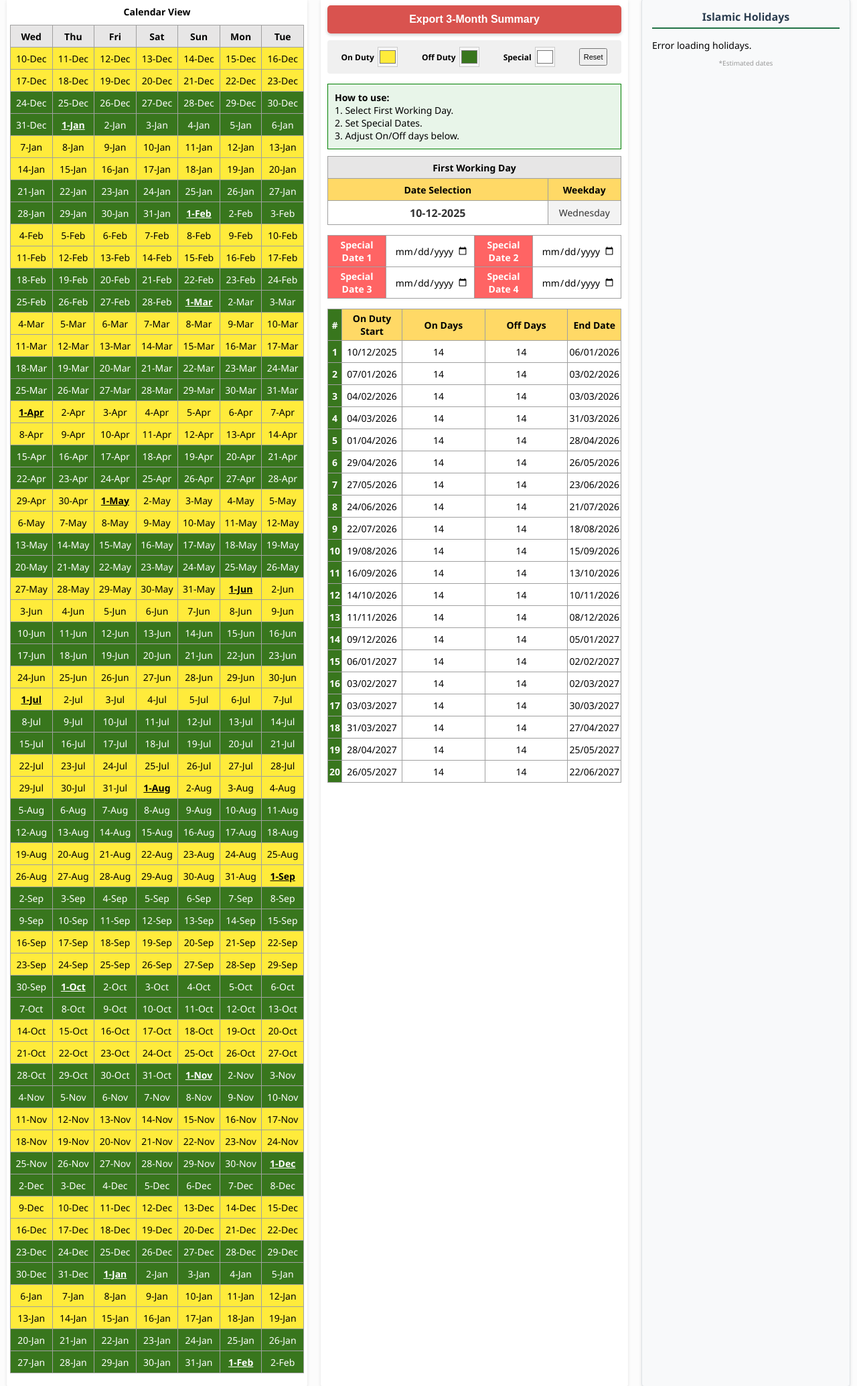
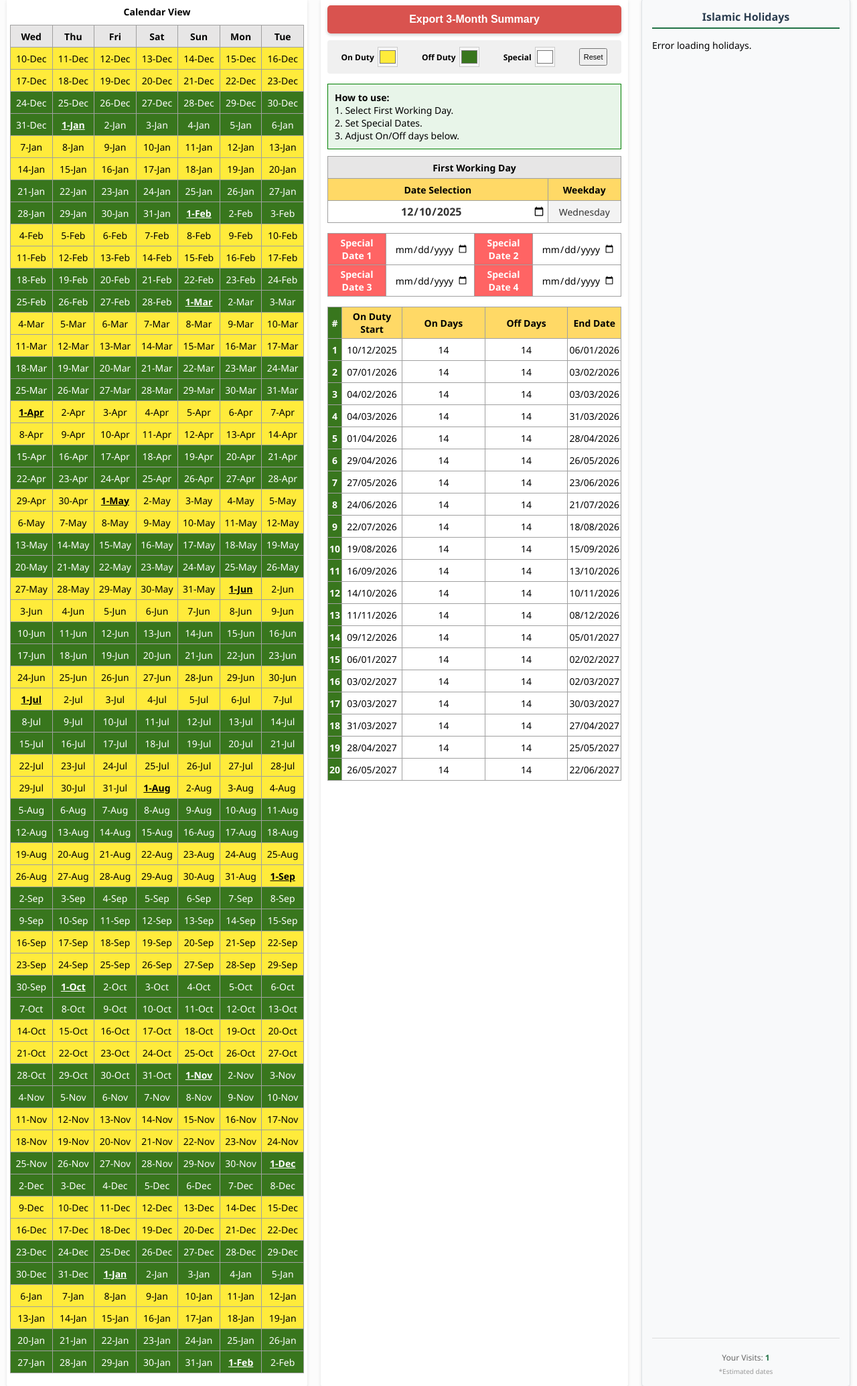
Before and after one commit to mohd-sam/shift, a plain HTML site: page index.html in a window 1280 px wide. Shown: the part 53-2123 px from the top of the page at 67% size. Drawn offline with Linux system fonts and the light colour scheme; no server answers.

Commit message:
Add files via upload

```diff
--- a/index.html
+++ b/index.html
@@ -11,13 +11,13 @@
         :root {
             /* Default Colors */
             --bg-off: #38761d;
-            --text-off: #ffffff; /* Calculated automatically */
+            --text-off: #ffffff;
 
             --bg-on: #ffeb3b;
-            --text-on: #000000;  /* Calculated automatically */
+            --text-on: #000000;
 
             --bg-special: #ffffff;
-            --text-special: #ff0000; /* Calculated automatically */
+            --text-special: #ff0000;
 
             --header-gold: #ffd966;
             --header-grey: #e7e6e6;
@@ -95,6 +95,8 @@
             padding: 15px;
             border-radius: 4px;
             border: 1px solid #dee2e6;
+            display: flex;
+            flex-direction: column;
         }
 
         table { border-collapse: collapse; width: 100%; margin-bottom: 15px; }
@@ -107,33 +109,27 @@
         }
         input:focus { outline: 2px solid #217346; background: white; }
 
-        /* DATE INPUT HACK for DD-MM-YYYY format visual */
-        .date-container {
-            position: relative;
-            width: 100%;
+        /* STANDARD DATE PICKER STYLE */
+        .large-date-input {
+            width: 98%;
             height: 100%;
-        }
-        .date-display {
-            width: 100%;
-            height: 100%;
-            border: none;
-            text-align: center;
             font-size: 16px;
             font-weight: bold;
             color: #333;
+            cursor: pointer;
+            border: none;
             background: transparent;
-            display: flex;
-            align-items: center;
-            justify-content: center;
+            text-align: center;
         }
-        .date-input-hidden {
-            position: absolute;
-            top: 0;
-            left: 0;
-            width: 100%;
-            height: 100%;
-            opacity: 0; /* Hidden but clickable */
-            cursor: pointer;
+
+        /* Specific input tweaks for iOS/Android NumPad */
+        input[type="number"] {
+            -moz-appearance: textfield;
+        }
+        input::-webkit-outer-spin-button,
+        input::-webkit-inner-spin-button {
+            -webkit-appearance: none;
+            margin: 0;
         }
 
         .header-grey { background-color: var(--header-grey); font-weight: bold; }
@@ -179,6 +175,20 @@
         .set-btn {
             background-color: #217346; color: white; border: none;
             padding: 5px 10px; border-radius: 4px; cursor: pointer; font-size: 12px;
+        }
+
+        /* COUNTER STYLE */
+        .visit-counter {
+            margin-top: auto;
+            padding-top: 20px;
+            text-align: center;
+            font-size: 12px;
+            color: #666;
+            border-top: 1px solid #ddd;
+        }
+        .counter-val {
+            font-weight: bold;
+            color: #217346;
         }
 
         .year-view-container {
@@ -247,7 +257,7 @@
                 <span id="lblInstr3">3. Adjust On/Off days below.</span>
             </div>
 
-            <!-- START DATE (VISUAL HACK FOR DD-MM-YYYY) -->
+            <!-- START DATE (REVERTED TO STANDARD INPUT) -->
             <table>
                 <tr><td colspan="4" class="header-grey" id="lblFirstWork">First Working Day</td></tr>
                 <tr>
@@ -255,13 +265,9 @@
                     <td class="header-gold" style="width:25%" id="lblWeekday">Weekday</td>
                 </tr>
                 <tr>
-                    <td colspan="3" style="padding:0; position:relative; height:35px;">
-                        <div class="date-container">
-                            <!-- Visual Display -->
-                            <div id="visualDateDisplay" class="date-display">DD-MM-YYYY</div>
-                            <!-- Hidden Picker -->
-                            <input type="date" id="inStartDate" class="date-input-hidden" onchange="handleDateChange()">
-                        </div>
+                    <td colspan="3" style="padding:0;">
+                        <!-- Reverted to standard date input for better UX -->
+                        <input type="date" id="inStartDate" class="large-date-input" onchange="calculateAll()">
                     </td>
                     <td class="calc-cell" id="outWeekday">...</td>
                 </tr>
@@ -304,7 +310,13 @@
             <div id="islamicHolidaysList">
                 <div class="loading-text">Loading...</div>
             </div>
-            <div id="holiday-footer" style="font-size:10px; color:#999; text-align:center; margin-top:10px;">*Estimated dates</div>
+
+            <!-- VISIT COUNTER & FOOTER -->
+            <div class="visit-counter">
+                <span id="lblVisits">Your Visits:</span>
+                <span class="counter-val" id="visitCountVal">0</span>
+            </div>
+            <div id="holiday-footer" style="font-size:10px; color:#999; text-align:center; margin-top:5px;">*Estimated dates</div>
         </div>
 
     </div>
@@ -330,7 +342,8 @@
             lblWeekday: "Weekday", lblSpec1: "Special Date 1", lblSpec2: "Special Date 2", lblSpec3: "Special Date 3",
             lblSpec4: "Special Date 4", lblThStart: "On Duty Start", lblThOn: "On Days", lblThOff: "Off Days",
             lblThEnd: "End Date", lblHolidaysTitle: "Islamic Holidays", days: ["Sunday", "Monday", "Tuesday", "Wednesday", "Thursday", "Friday", "Saturday"],
-            daysShort: ["Sun", "Mon", "Tue", "Wed", "Thu", "Fri", "Sat"], setBtn: "Set", yearOverview: "Yearly Overview"
+            daysShort: ["Sun", "Mon", "Tue", "Wed", "Thu", "Fri", "Sat"], setBtn: "Set", yearOverview: "Yearly Overview",
+            lblVisits: "Your Visits:"
         },
         ar: {
             appTitle: "جدول الورديات", lblCalView: "عرض التقويم", btnExport: "تصدير ملخص 3 أشهر",
@@ -340,7 +353,8 @@
             lblWeekday: "اليوم", lblSpec1: "تاريخ خاص 1", lblSpec2: "تاريخ خاص 2", lblSpec3: "تاريخ خاص 3",
             lblSpec4: "تاريخ خاص 4", lblThStart: "بداية الدوام", lblThOn: "أيام العمل", lblThOff: "أيام الراحة",
             lblThEnd: "نهاية الدورة", lblHolidaysTitle: "المناسبات الإسلامية", days: ["الأحد", "الاثنين", "الثلاثاء", "الأربعاء", "الخميس", "الجمعة", "السبت"],
-            daysShort: ["أحد", "اثنين", "ثلاثاء", "أربعاء", "خميس", "جمعة", "سبت"], setBtn: "تحديد", yearOverview: "نظرة سنوية"
+            daysShort: ["أحد", "اثنين", "ثلاثاء", "أربعاء", "خميس", "جمعة", "سبت"], setBtn: "تحديد", yearOverview: "نظرة سنوية",
+            lblVisits: "عدد زياراتك:"
         }
     };
 
@@ -356,9 +370,16 @@
         const mm = String(today.getMonth() + 1).padStart(2, '0');
         const dd = String(today.getDate()).padStart(2, '0');
         document.getElementById('inStartDate').value = `${yyyy}-${mm}-${dd}`;
-        handleDateChange(); // Updates visual display and calcs
+
+        calculateAll();
         fetchIslamicHolidays(yyyy);
-        updateColors(); // Initialize contrast
+        updateColors();
+
+        // VISIT COUNTER LOGIC
+        let visits = localStorage.getItem('shiftCalendarVisits') || 0;
+        visits++;
+        localStorage.setItem('shiftCalendarVisits', visits);
+        document.getElementById('visitCountVal').innerText = visits;
     }
 
     function toggleLanguage() {
@@ -376,13 +397,10 @@
 
     // --- CONTRAST & COLOR LOGIC ---
     function getContrastColor(hexColor) {
-        // Convert hex to RGB
         const r = parseInt(hexColor.substr(1, 2), 16);
         const g = parseInt(hexColor.substr(3, 2), 16);
         const b = parseInt(hexColor.substr(5, 2), 16);
-        // Calculate YIQ luminance
         const yiq = ((r * 299) + (g * 587) + (b * 114)) / 1000;
-        // Returns black for light colors, white for dark colors
         return (yiq >= 128) ? '#000000' : '#ffffff';
     }
 
@@ -413,15 +431,6 @@
         document.getElementById('colOff').value = "#38761d";
         document.getElementById('colSpec').value = "#ffffff";
         updateColors();
-    }
-
-    // --- VISUAL DATE HANDLING ---
-    function handleDateChange() {
-        let val = document.getElementById('inStartDate').value;
-        if (!val) return;
-        let parts = val.split('-');
-        document.getElementById('visualDateDisplay').innerText = `${parts[2]}-${parts[1]}-${parts[0]}`;
-        calculateAll();
     }
 
     // --- CALCULATION ---
@@ -690,6 +699,9 @@
             let holClone = document.getElementById('section-holidays').cloneNode(true);
             holClone.style.boxShadow='none'; holClone.style.border='none'; holClone.style.marginTop='20px';
             holClone.querySelectorAll('button').forEach(b=>b.remove());
+            // hide counter in PDF
+            let cnt = holClone.querySelector('.visit-counter');
+            if(cnt) cnt.remove();
             temp.appendChild(holClone);
         }
 
```
